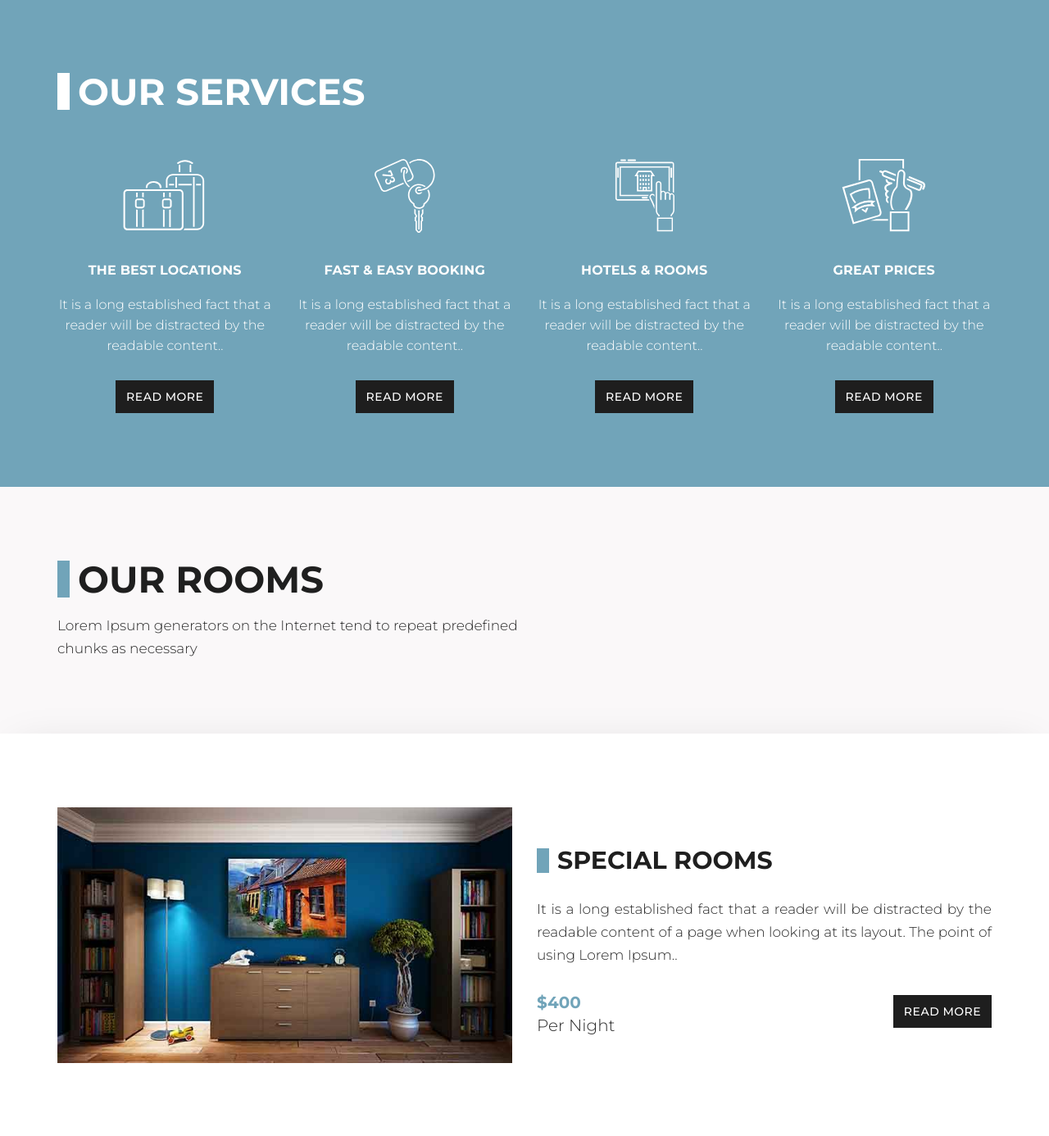
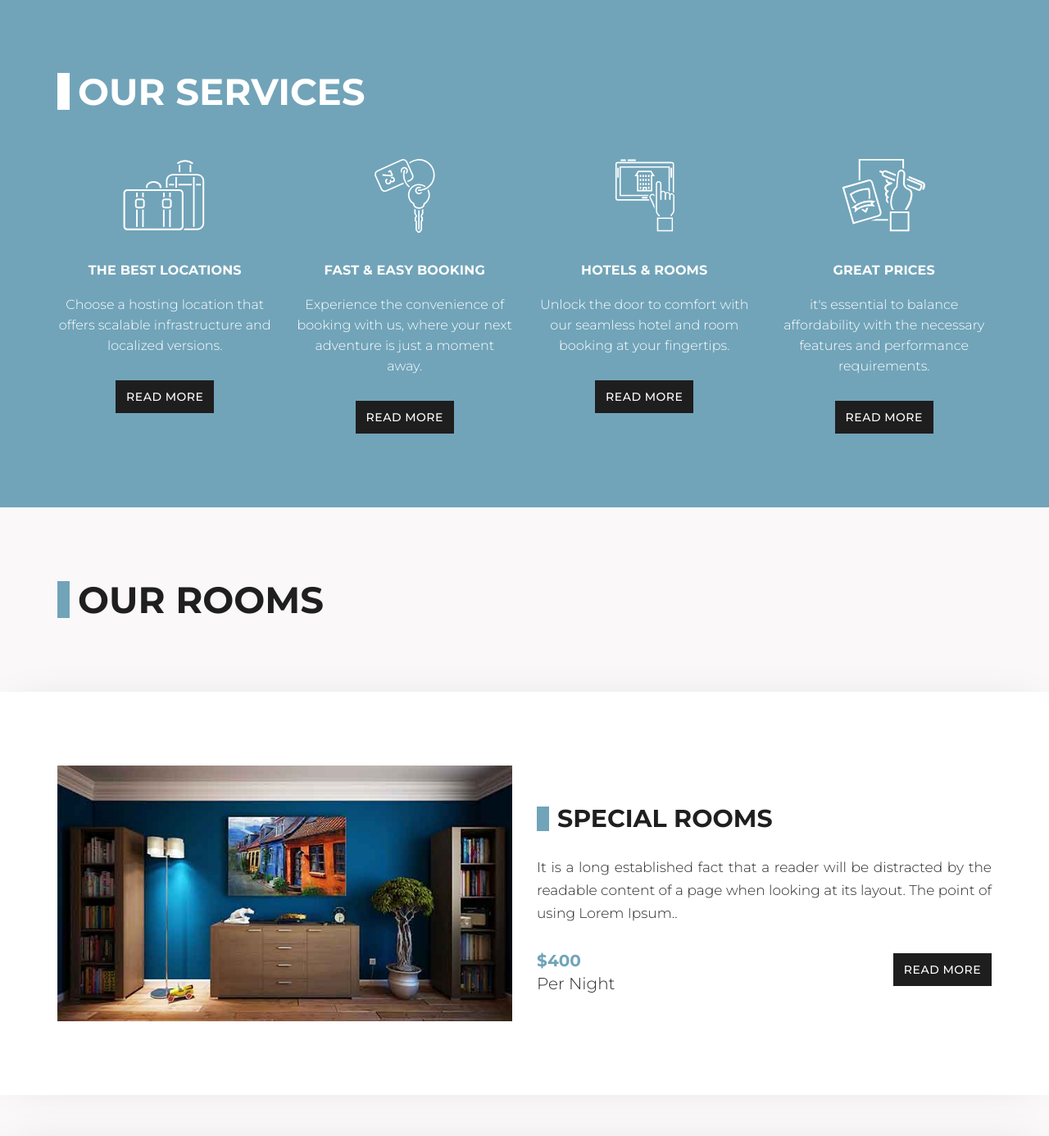
Before and after one commit to jaydesai2304/Hotel-Booking-system, a Django app: page / in a window 1280 px wide. Shown: the part 1379-2765 px from the top of the page at 82% size. Run offline with Django 5.2, Linux system fonts and the light colour scheme; some libraries are stand-ins or nearby versions.

Commit message:
modified

```diff
--- a/hotel_management/hotel/templates/index.html
+++ b/hotel_management/hotel/templates/index.html
@@ -252,7 +252,7 @@
                               <h4>THE BEST LOCATIONS</h4>
                            </div>
                            <div class="full cont_blog white_fonts text-align_center">
-                              <p>It is a long established fact that a reader will be distracted by the readable content..</p>
+                              <p>Choose a hosting location that offers scalable infrastructure and localized versions.</p>
                            </div>
                            <div class="full center small_read_more">
                               <a class="main_btn" href="services.html">Read More</a>
@@ -320,7 +320,7 @@
                               <h4>FAST & EASY BOOKING</h4>
                            </div>
                            <div class="full cont_blog white_fonts text-align_center">
-                              <p>It is a long established fact that a reader will be distracted by the readable content..</p>
+                              <p>Experience the convenience of booking with us, where your next adventure is just a moment away.</p>
                            </div>
                            <div class="full center small_read_more">
                               <a class="main_btn" href="services.html">Read More</a>
@@ -381,7 +381,7 @@
                               <h4>HOTELS & ROOMS</h4>
                            </div>
                            <div class="full cont_blog white_fonts text-align_center">
-                              <p>It is a long established fact that a reader will be distracted by the readable content..</p>
+                              <p>Unlock the door to comfort with our seamless hotel and room booking at your fingertips.</p>
                            </div>
                            <div class="full center small_read_more">
                               <a class="main_btn" href="services.html">Read More</a>
@@ -443,7 +443,7 @@
                               <h4>GREAT PRICES</h4>
                            </div>
                            <div class="full cont_blog white_fonts text-align_center">
-                              <p>It is a long established fact that a reader will be distracted by the readable content..</p>
+                              <p>it's essential to balance affordability with the necessary features and performance requirements.</p>
                            </div>
                            <div class="full center small_read_more">
                               <a class="main_btn" href="services.html">Read More</a>
@@ -465,9 +465,7 @@
                   <div class="full">
                      <h2 class="reveal fw_700 wow">Our Rooms</h2>
                   </div>
-                  <div class="full margin-top_2">
-                     <p>Lorem Ipsum generators on the Internet tend to repeat predefined<br>chunks as necessary</p>
-                  </div>
+
                </div>
             </div>
          </div>
```
Also changed, not shown: hotel_management/hotel/templates/404_error.html (+6 -10 lines).
